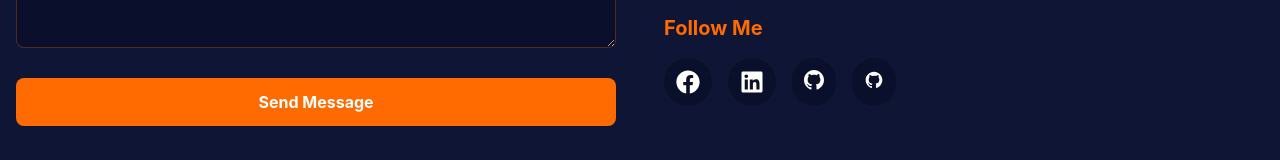
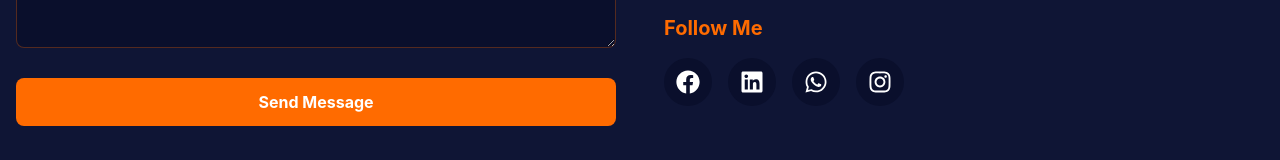
Before and after one commit to ahmed10mohsen74/portfolioo, a React (Vite) app: page / in a window 1280 px wide. Shown: the part 4350-4510 px from the top of the page. Built offline with nearby package versions, Linux system fonts and the light colour scheme.

Commit message:
add insta and whatsapp

```diff
--- a/src/components/Contact.tsx
+++ b/src/components/Contact.tsx
@@ -3,6 +3,8 @@ import { motion } from "framer-motion";
 import { useState } from "react";
 import { FaFacebook } from "react-icons/fa";
 import { FaLinkedin } from "react-icons/fa";
+import { FaWhatsapp } from "react-icons/fa";
+import { FaInstagram } from "react-icons/fa";
 
 
 const Contact = () => {
@@ -218,28 +220,19 @@ const Contact = () => {
                   <FaLinkedin className="text-2xl" />
                 </a>
                 <a
-                  href="#"
+                  href="https://wa.me/201279734467"
+                  target="_blank"
+                  rel="noopener noreferrer"
                   className="bg-[#0A0F2C] p-3 rounded-full hover:bg-[#FF6B00] transition-colors"
                 >
-                  <svg
-                    className="w-5 h-5"
-                    fill="currentColor"
-                    viewBox="0 0 24 24"
-                  >
-                    <path d="M12 0C5.374 0 0 5.373 0 12c0 5.302 3.438 9.8 8.207 11.387.599.111.793-.261.793-.577v-2.234c-3.338.726-4.033-1.416-4.033-1.416-.546-1.387-1.333-1.756-1.333-1.756-1.089-.745.083-.729.083-.729 1.205.084 1.839 1.237 1.839 1.237 1.07 1.834 2.807 1.304 3.492.997.107-.775.418-1.305.762-1.604-2.665-.305-5.467-1.334-5.467-5.931 0-1.311.469-2.381 1.236-3.221-.124-.303-.535-1.524.117-3.176 0 0 1.008-.322 3.301 1.23.957-.266 1.983-.399 3.003-.404 1.02.005 2.047.138 3.006.404 2.291-1.552 3.297-1.23 3.297-1.23.653 1.653.242 2.874.118 3.176.77.84 1.235 1.911 1.235 3.221 0 4.609-2.807 5.624-5.479 5.921.43.372.823 1.102.823 2.222v3.293c0 .319.192.694.801.576C20.566 21.797 24 17.3 24 12c0-6.627-5.373-12-12-12z" />
-                  </svg>
+                  <FaWhatsapp className="text-2xl" />
                 </a>
+
                 <a
-                  href="#"
+                  href="https://www.instagram.com/ahmed_mohsen_74?igsh=Z3plNzBnanM1NXA="
                   className="bg-[#0A0F2C] p-3 rounded-full hover:bg-[#FF6B00] transition-colors"
                 >
-                  <svg
-                    className="w-5 h-5"
-                    fill="currentColor"
-                    viewBox="0 0 24 24"
-                  >
-                    <path d="M12 2C6.477 2 2 6.477 2 12c0 4.42 2.865 8.166 6.839 9.489.5.092.682-.217.682-.482 0-.237-.008-.866-.013-1.7-2.782.603-3.369-1.342-3.369-1.342-.454-1.155-1.11-1.462-1.11-1.462-.908-.62.069-.608.069-.608 1.003.07 1.531 1.03 1.531 1.03.892 1.529 2.341 1.087 2.91.832.092-.647.35-1.088.636-1.338-2.22-.253-4.555-1.11-4.555-4.943 0-1.091.39-1.984 1.029-2.683-.103-.253-.446-1.27.098-2.647 0 0 .84-.268 2.75 1.025A9.578 9.578 0 0 1 12 6.836c.85.004 1.705.114 2.504.336 1.909-1.293 2.747-1.025 2.747-1.025.546 1.377.203 2.394.1 2.647.64.699 1.028 1.592 1.028 2.683 0 3.842-2.339 4.687-4.566 4.935.359.309.678.919.678 1.852 0 1.336-.012 2.415-.012 2.743 0 .267.18.578.688.48C19.138 20.163 22 16.418 22 12c0-5.523-4.477-10-10-10z" />
-                  </svg>
+                  <FaInstagram className="text-2xl" />
                 </a>
               </div>
             </div>
```
